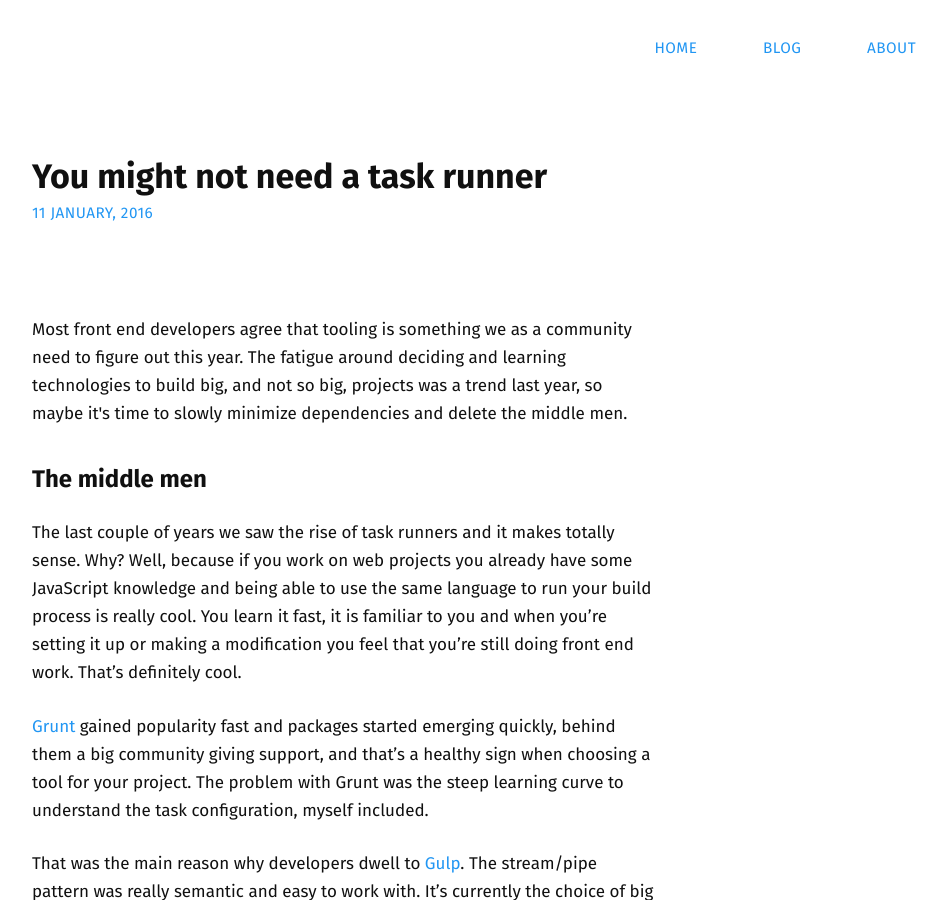
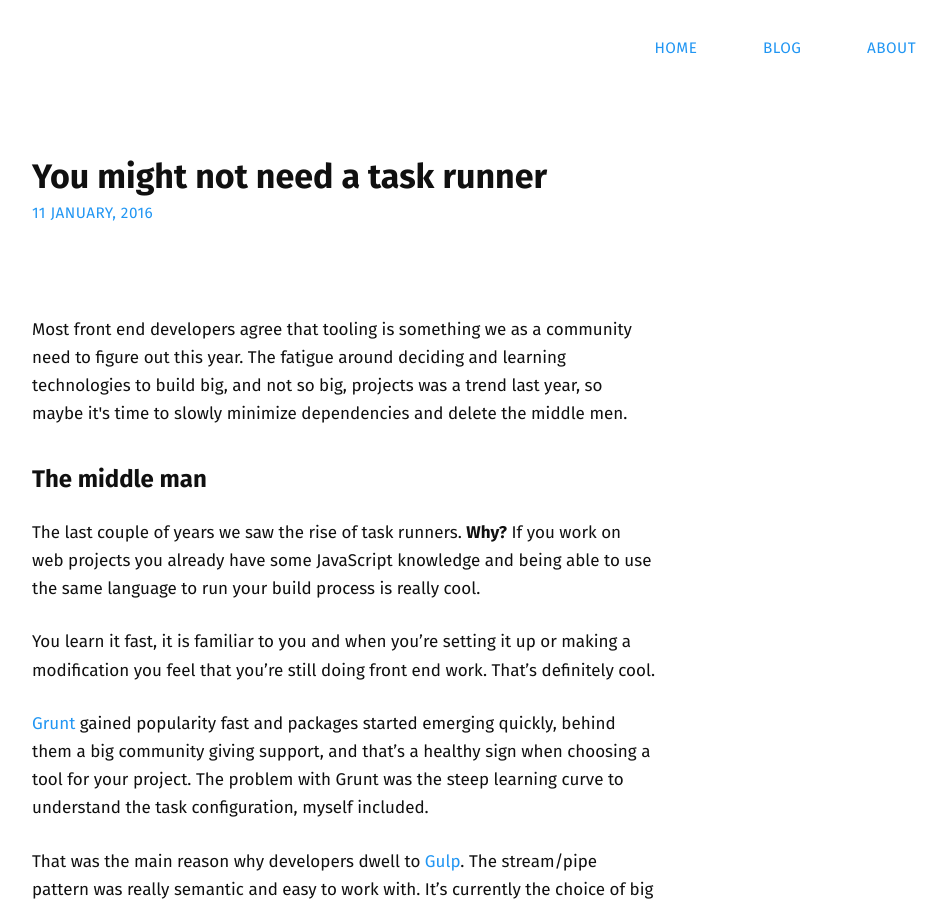
Before and after one commit to jeremenichelli/jeremenichelli.github.io, a Jekyll site: the page built from _posts/2016-01-11-you-might-not-need-a-task-runner.md, in a window 1280 px wide and 900 px high. Shown: the whole window, without its empty margins (296-1243 px from the left). Built offline with Jekyll 4.4.1, drawn with Linux system fonts in a browser that asks for light colours.

Commit message:
Small fixes on old posts

```diff
--- a/_posts/2016-01-11-you-might-not-need-a-task-runner.md
+++ b/_posts/2016-01-11-you-might-not-need-a-task-runner.md
@@ -3,9 +3,11 @@ title: You might not need a task&nbsp;runner
 resume: Most front end developers agree that tooling is something we as a community need to figure out this year. The fatigue around deciding and learning technologies to build big, and not so big, projects was a trend last year, so maybe it's time to slowly minimize dependencies and delete the middle men.
 ---
 
-## The middle men
+## The middle man
 
-The last couple of years we saw the rise of task runners and it makes totally sense. Why? Well, because if you work on web projects you already have some JavaScript knowledge and being able to use the same language to run your build process is really cool. You learn it fast, it is familiar to you and when you're setting it up or making a modification you feel that you're still doing front end work. That's definitely cool.
+The last couple of years we saw the rise of task runners. **Why?** If you work on web projects you already have some JavaScript knowledge and being able to use the same language to run your build process is really cool.
+
+You learn it fast, it is familiar to you and when you're setting it up or making a modification you feel that you're still doing front end work. That's definitely cool.
 
 <a href="https://gruntjs.com" target="_blank">Grunt</a> gained popularity fast and packages started emerging quickly, behind them a big community giving support, and that's a healthy sign when choosing a tool for your project. The problem with Grunt was the steep learning curve to understand the task configuration, myself included.
 
```
Also changed, not shown: _posts/2016-07-07-building-a-component-based-app-react.md (+1 -1 lines).
